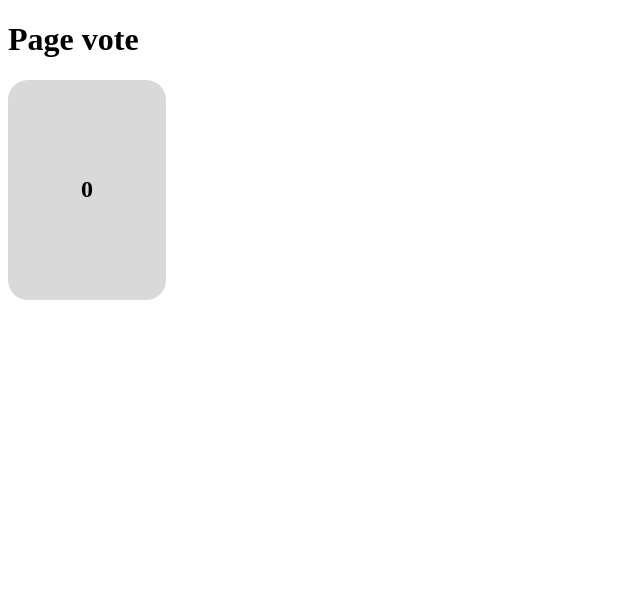
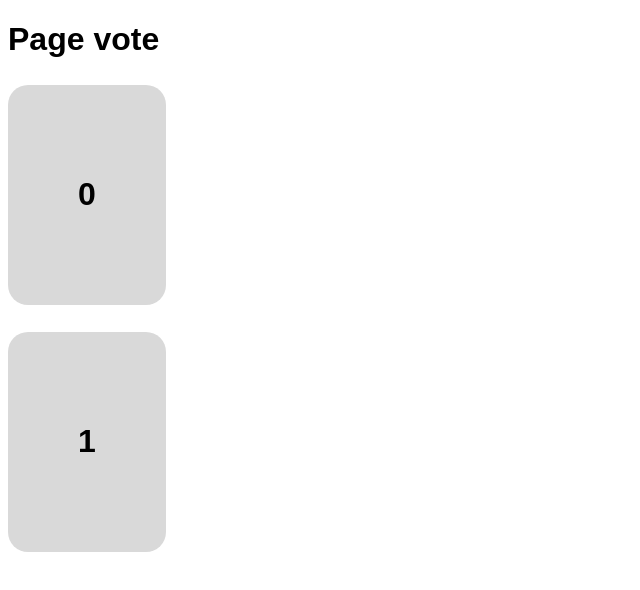
Before and after one commit to supavenir/planitPoker-ti, a Next.js app: page /vote in a window 1280 px wide. Shown: the top 590 px of the page, without its empty margins (0-640 px from the left). Built offline with nearby package versions, Linux system fonts and the light colour scheme.

Commit message:
passage du contenu du composant Card en paramètres de celui-ci
+ utilisation des props pour récupérer le contenu et l'utiliser dans le composant

+ ajout d'une seconde card pour tester les props et modifications du style des Cards

```diff
--- a/src/components/card.tsx
+++ b/src/components/card.tsx
@@ -1,7 +1,9 @@
-export default function Card() {
+import React from 'react';
+
+export default function Card(props : any) {
     return (
         <div className="card">
-            <h2>0</h2>
+            <h2>{props.content}</h2>
         </div>
     )
 }
--- a/src/pages/vote.tsx
+++ b/src/pages/vote.tsx
@@ -4,7 +4,8 @@ export default function Vote() {
     return (
         <div>
             <h1 className="title">Page vote</h1>
-            <Card></Card>
+            <Card content="0"></Card>
+            <Card content="1"></Card>
         </div>
     );
 }
--- a/src/styles/globals.css
+++ b/src/styles/globals.css
@@ -1,5 +1,6 @@
 * {
   color: black;
+  font-family: sans-serif;
 }
 
 .card {
@@ -10,11 +11,17 @@
     height: 220px;
 }
 
+.card:hover {
+    cursor: pointer;
+    background:  #a6a6a6;
+}
+
 .card h2 {
   display: flex;
   justify-content: center;
   align-items: center;
   height: 100%;
+  font-size: 2em;
 }
 
 .title {
```
